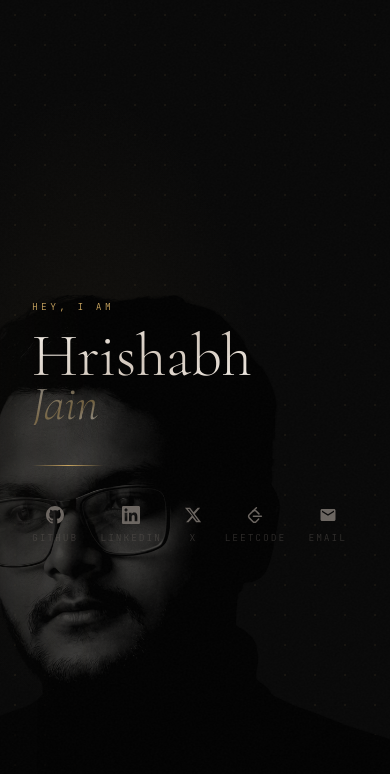
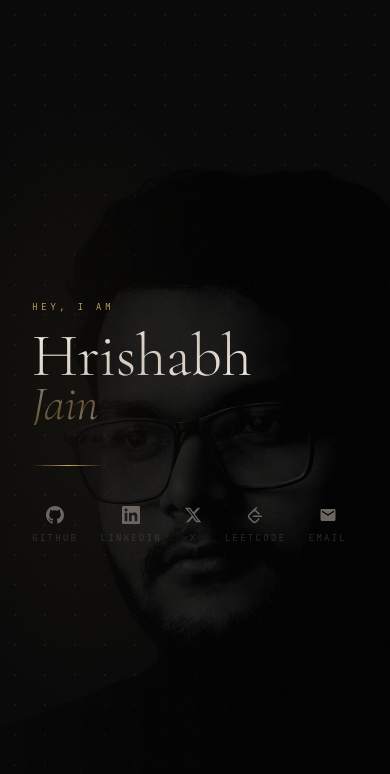
Before and after one commit to HrishabhCodes/portfolio, a React (Vite) app: page / in a window 390 px wide. Shown: the top 774 px of the page. Built offline with nearby package versions, Linux system fonts and the light colour scheme.

Commit message:
Enhance responsive styling for photo component
- Updated media queries to improve the layout of the photo component on different screen sizes.
- Adjusted positioning, height, opacity, and filter effects for better visual presentation on devices with max-width of 1024px and 480px.

```diff
--- a/src/App.css
+++ b/src/App.css
@@ -13,6 +13,10 @@
   inset: 0;
   pointer-events: none;
   z-index: 10000;
+}
+
+@media (pointer: coarse) {
+  .game-cursor { display: none; }
 }
 
 /* ─── Toast ─────────────────────────────────────────────────────────────── */
@@ -297,12 +301,34 @@
   animation: fadeUp 1.4s cubic-bezier(0.16, 1, 0.3, 1) 0.6s both;
 }
 
-@media (max-width: 768px) {
+@media (max-width: 1024px) {
   .photo {
-    height: 65vh;
-    opacity: 0.25;
-    -webkit-mask-image: linear-gradient(to right, transparent 0%, black 50%);
-    mask-image: linear-gradient(to right, transparent 0%, black 50%);
+    position: absolute;
+    right: -20%;
+    bottom: 0;
+    height: 80vh;
+    width: auto;
+    opacity: 0.1;
+    filter: grayscale(100%) brightness(0.3) contrast(1.1) sepia(12%);
+    -webkit-mask-image: linear-gradient(
+      to right,
+      transparent 0%,
+      rgba(0, 0, 0, 0.5) 30%,
+      black 60%
+    );
+    mask-image: linear-gradient(
+      to right,
+      transparent 0%,
+      rgba(0, 0, 0, 0.5) 30%,
+      black 60%
+    );
+  }
+}
+
+@media (max-width: 480px) {
+  .photo {
+    right: -50%;
+    filter: grayscale(100%) brightness(0.23) contrast(1.1) sepia(12%);
   }
 }
 
```
